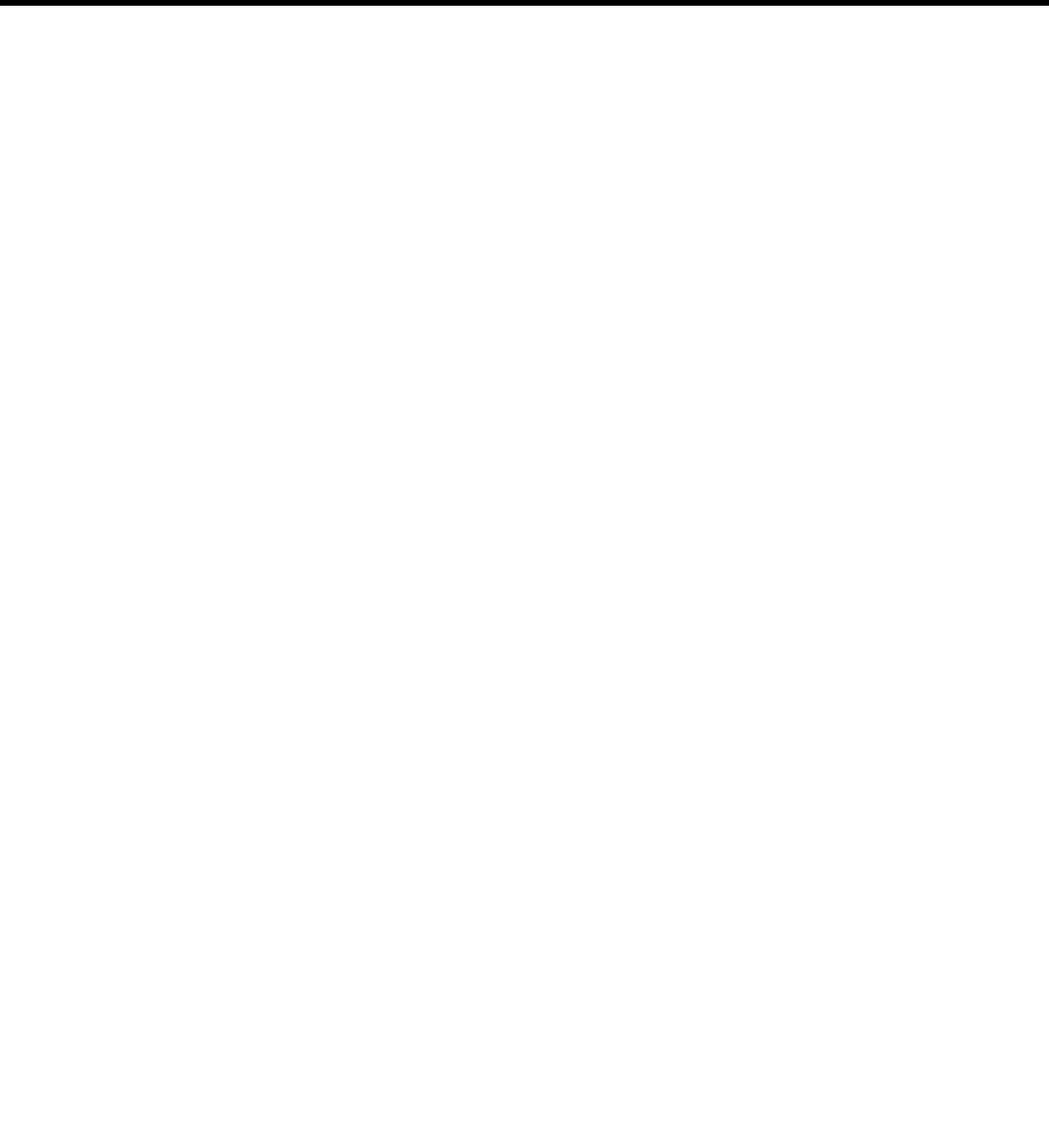
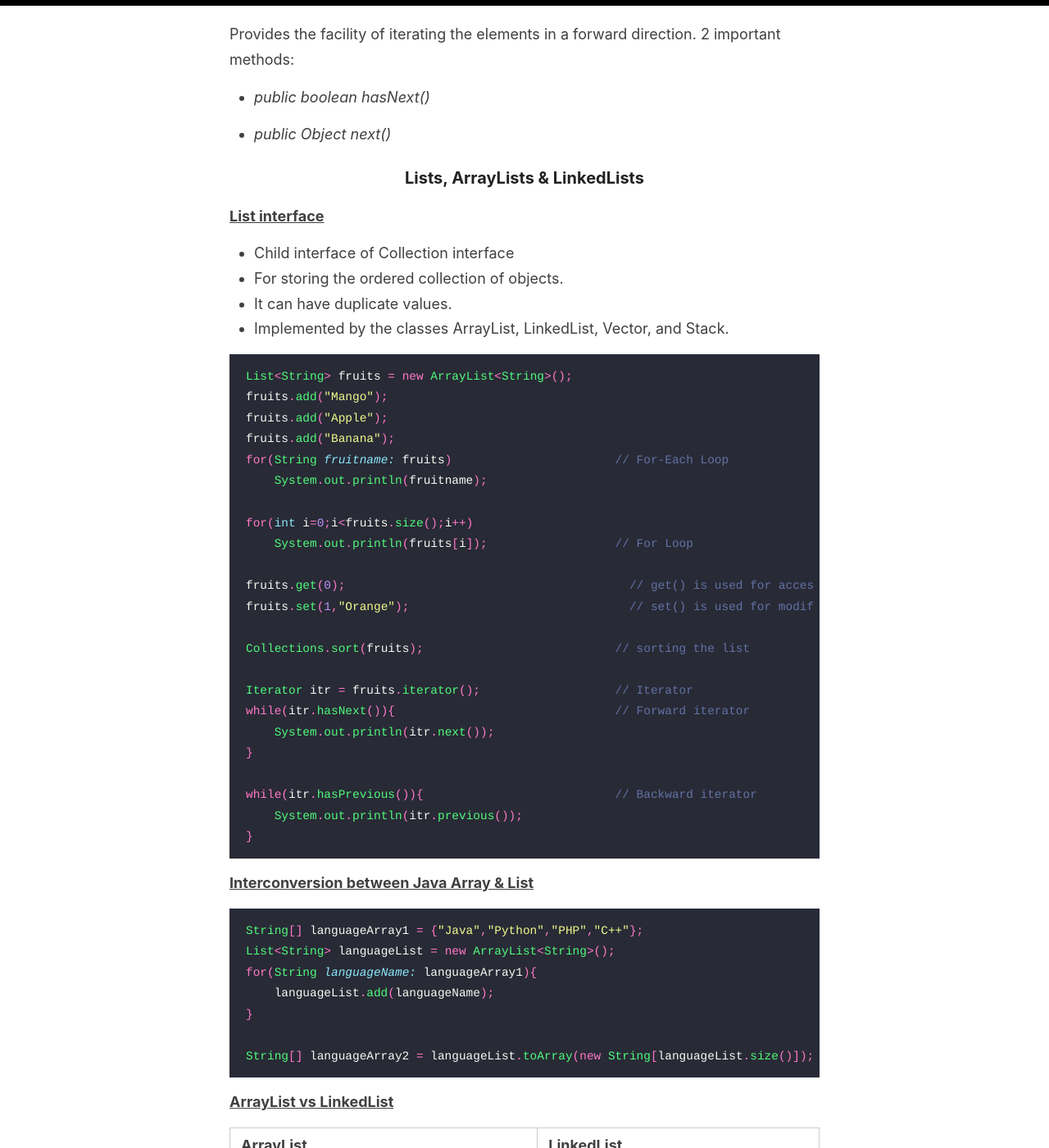
Before and after one commit to jaykay12/tech, a Jekyll site: the page built from _posts/2020-9-21-java-collections.md, in a window 1280 px wide and 1400 px high, scrolled down 1807 px. Shown: the whole window at 82% size. Built offline with Jekyll 4.4.1, drawn with Linux system fonts in a browser that asks for light colours; some of the changed text lies outside the part shown.

Commit message:
Added Lists & Sets

````diff
--- a/_posts/2020-9-21-java-collections.md
+++ b/_posts/2020-9-21-java-collections.md
@@ -1,14 +1,189 @@
 ---
 layout: post
-title: Advanced Java - X - Java Collections
+title: Advanced Java - X - Java Collection
 categories: [Java]
 ---
 
-### Lists, ArrayLists, Vectors & LinkedLists
+Java collections is a framework that provides an architecture to store and manipulate groups of objects.
+
+Provides many interfaces(Set, List, Queue, Map etc.) and classes (ArrayList, Vector, HashSet, HashMap, TreeSet etc.)
+
+`java.util` package contains all classes and interfaces.
+
+![colections](../assets/images/JA-25.png)
+
+<ins>**Collection interface**</ins>
+
+Declares the methods that every collection will have. Few notable ones are:
+
+- _public boolean add(Object element)_
+
+- _public boolean addAll(Collection<?> c)_
+
+- _public boolean remove(Object element)_
+
+- _public boolean removeAll(Collection<?> c)_
+
+- _public int size()_
+
+- _public void clear()_
+
+- _public boolean contains(Object element)_
+
+- _public boolean containsAll(Collection<?> c)_
+
+- _public Iterator iterator()_
+
+- _public Object[] toArray()_
+
+- _public boolean isEmpty()_
+
+- _public boolean equals(Object element)_
+
+- _public int hashCode()_
+
+<ins>**Iterator interface**</ins>
+
+Provides the facility of iterating the elements in a forward direction.
+2 important methods:
+
+- _public boolean hasNext()_
+
+- _public Object next()_
+
+
+### Lists, ArrayLists & LinkedLists
+
+<ins>**List interface**</ins>
+  - Child interface of Collection interface
+  - For storing the ordered collection of objects.
+  - It can have duplicate values.
+  - Implemented by the classes ArrayList, LinkedList, Vector, and Stack.
+
+```java
+List<String> fruits = new ArrayList<String>();
+fruits.add("Mango");
+fruits.add("Apple");
+fruits.add("Banana");
+for(String fruitname: fruits)                       // For-Each Loop
+    System.out.println(fruitname);
+
+for(int i=0;i<fruits.size();i++)
+    System.out.println(fruits[i]);                  // For Loop
+
+fruits.get(0);                                        // get() is used for accessing
+fruits.set(1,"Orange");                               // set() is used for modifying
+
+Collections.sort(fruits);                           // sorting the list
+
+Iterator itr = fruits.iterator();                   // Iterator
+while(itr.hasNext()){                               // Forward iterator
+    System.out.println(itr.next());
+}
+
+while(itr.hasPrevious()){                           // Backward iterator
+    System.out.println(itr.previous());
+}
+```
+
+<ins>**Interconversion between Java Array & List**</ins>
+
+```java
+String[] languageArray1 = {"Java","Python","PHP","C++"};
+List<String> languageList = new ArrayList<String>();
+for(String languageName: languageArray1){
+    languageList.add(languageName);
+}
+
+String[] languageArray2 = languageList.toArray(new String[languageList.size()]);
+```
+
+<ins>**ArrayList vs LinkedList**</ins>
+
+|ArrayList|LinkedList|
+|---|---|
+|Implements List interface and maintains insertion order.|implements List interface and maintains insertion order.|
+|Non synchronized|Non synchronized|
+|Internally uses a dynamic array to store the elements|Internally uses a doubly linked list to store the elements|
+|Manipulation with ArrayList is slow because it internally uses an array. If any element is removed from the array, all the bits are shifted in memory.|Manipulation with LinkedList is faster than ArrayList because it uses a doubly linked list, so no bit shifting is required in memory.|
+|Can act as a list only because it implements List only|Can act as a list and queue both because it implements List and Deque interfaces|
+|Better for storing and accessing data|Better for manipulating data|
+
+<ins>**Using Objects with List**</ins>
+
+```java
+import java.util.*;
+
+class Book {
+    int id;
+    String name;
+
+    public Book(int id, String name) {
+        this.id = id;
+        this.name = name;
+    }
+}
+
+public class ObjectWithList {
+    public static void main(String[] args) {
+        List<Book> books = new ArrayList<Book>();
+        Book b1 = new Book(101,"Let us C");
+        list.add(b1);
+        list.add(new Book(102, "Cormen"));
+
+        for(Book book : books){
+            System.out.println(b.id+" "+b.name);
+        }
+    }
+}
+```
+
+### Sets, HashSets & TreeSets
+
+<ins>**Set interface**</ins>
+  - Child interface of Collection interface
+  - Represents the unordered set of elements which doesn't allow us to store the duplicate items.
+  - We can store at most one null value in Set.
+  - Set is implemented by HashSet, LinkedHashSet, and TreeSet.
+
+```java
+HashSet<String> numbers = new HashSet();
+numbers.add("One");
+numbers.add("Two");
+numbers.add("Three");
+numbers.add("One");
+
+Iterator<String> i = numbers.iterator();
+while(i.hasNext()) {
+    System.out.println(i.next());
+}
+
+numbers.remove("Two");
+
+ArrayList<String> namesList = new ArrayList<String>();
+namesList.add("Jalaz");
+namesList.add("Atul");
+
+HashSet<String> namesSet = new HashSet(namesList);
+namesSet.add("Gaurav");
+```
+
+|HashSet|LinkedHashSet|TreeSet|
+|---|---|---|
+|Used to create a collection that uses a hash table for storage|Hashtable and Linked list implementation of the set interface|Uses a tree for storage|
+|Inherits the `AbstractSet` class and implements `Set` interface|Inherits `HashSet` class and implements `Set` interface|Inherits `AbstractSet` class and implements the `NavigableSet` interface|
+|Stores the elements using hashing||objects of the TreeSet class are stored in ascending order.|
+|||Access and Retrieval times are quiet fast|
+|Contains only unique elements|contains only unique elements|contains only unique elements|
+|Allows null value|Permits null elements|Doesn't allow null element|
+|Non synchronized|Non synchronized|Non synchronized|
+|Doesn't maintain the insertion order. Here, elements are inserted on the basis of their hashcode|Maintains the insertion order|Maintains ascending order|
+|Best approach for search operations|||
+
+
 
 ### Maps, HashMaps & LinkedHashMaps
 
-### Sets, HashSets & TreeSets
 
 ### Stacks, Queues & PriorityQueues
 
````
Also changed, not shown: assets/images/JA-25.png (added).
